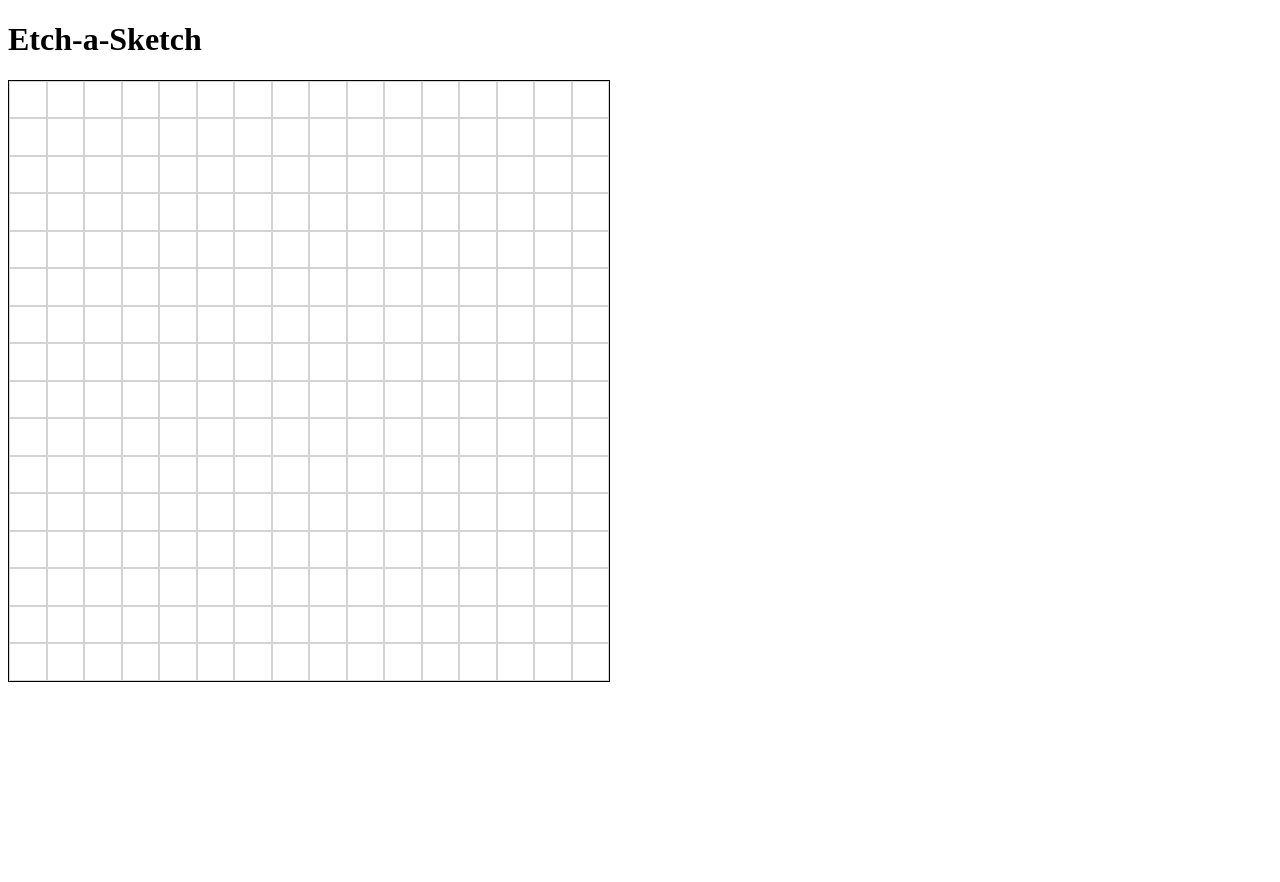
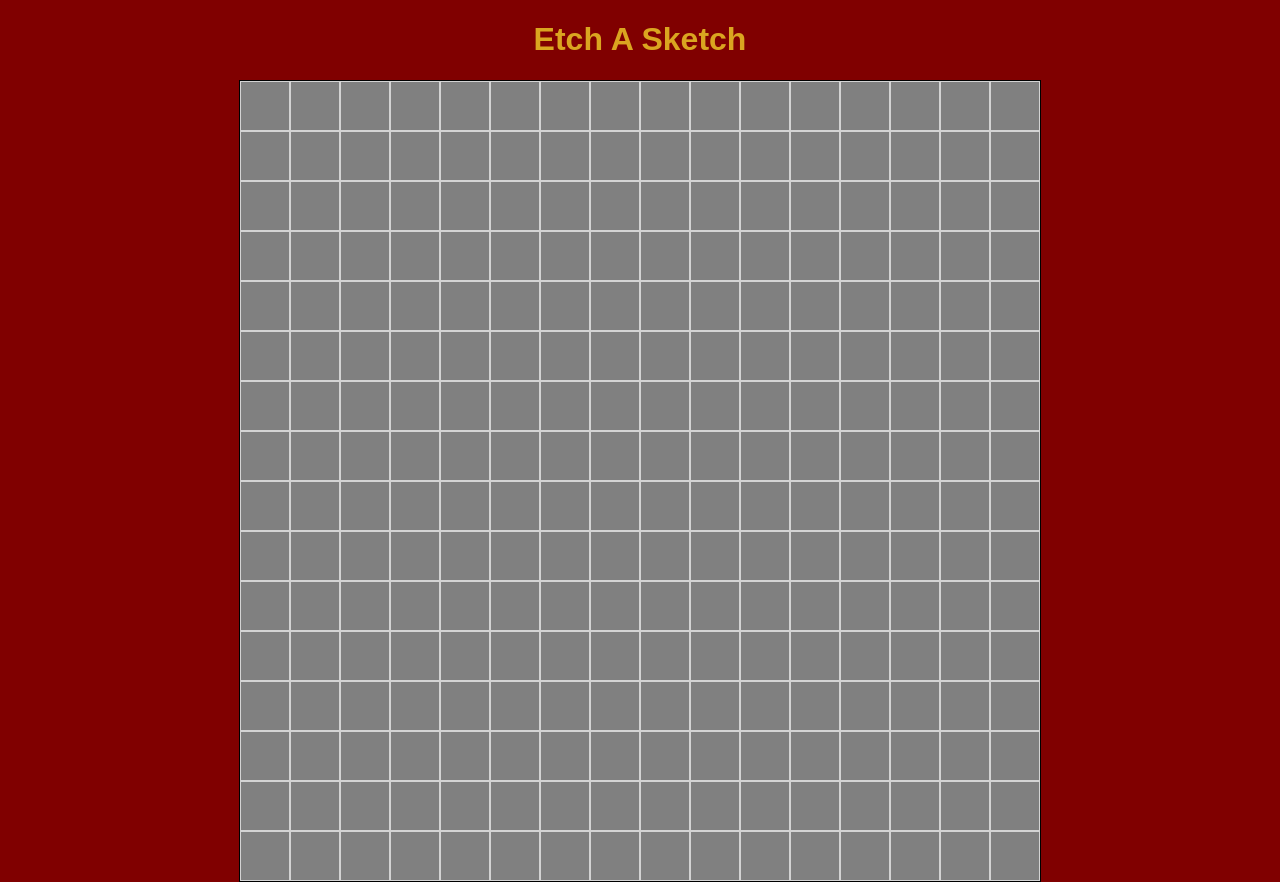
Before and after one commit to AngryHickory/etch, a plain HTML site: page index.html in a window 1280 px wide. Before the commit the page ends 800 px from the top, so only its background shows below. Drawn offline with Linux system fonts and the light colour scheme.

Commit message:
Add css to center contents on webpage
added flexbox to body so that everything is centered,
added colors to resemble an Etch A Sketch

```diff
--- a/index.html
+++ b/index.html
@@ -9,7 +9,7 @@
 </head>
 <body>
     <div class="header">
-        <h1>Etch-a-Sketch</h1>
+        <h1>Etch A Sketch</h1>
     </div>
     <div class="outerContainer">
         <div id="gridContainer"></div>
--- a/script.js
+++ b/script.js
@@ -6,26 +6,22 @@ document.addEventListener("DOMContentLoaded", function() {
 const numRows = 16;
 const numCols = 16;
 
-function createGrid(rows, cols) {
-  const gridContainer = document.getElementById('gridContainer');
+function createGrid(rows, cols) { // this line defines a function named createGrid - it takes the parameters rows and cols
+  const gridContainer = document.getElementById('gridContainer'); // this line references the html element with the ID gridContainer
 
-  for (let i = 0; i < rows; i++) {
-    // 1. Create a row element
-    const row = document.createElement('div');
-    row.classList.add('grid-row'); // Add class for styling
+  for (let i = 0; i < rows; i++) { // this is the outer for loop for the rows
+    const row = document.createElement('div'); // this line creates a new div element inside the outer loop, it will be a row in the grid.
+    row.classList.add('grid-row'); // this line adds a CSS class called grid-row to the new row div
 
-    for (let j = 0; j < cols; j++) {
-      // 2. Create a cell element
-      const cell = document.createElement('div');
+    for (let j = 0; j < cols; j++) { // this is the inner for loop, it's for the columns.
+      const cell = document.createElement('div'); // this line creates a new div that will be a cell in the grid.
       cell.classList.add('grid-cell'); // Add class for styling
 
-      // 3. Append the cell to the row
-      row.appendChild(cell);
+      row.appendChild(cell); // this line appends the cell element to the row element. this makes the cell the child of the row in HTML.
     }
 
-    // 4. Append the row to the grid container
-    gridContainer.appendChild(row);
+    gridContainer.appendChild(row); // this appends the row to the grid container once the inner loop is finished adding cells.
   }
 }
 
-createGrid(16, 16);
+createGrid(16, 16); // this line calls the function with two arguments: rows, columns
--- a/style.css
+++ b/style.css
@@ -1,8 +1,24 @@
+body {
+    display: flex;
+    justify-content: center;
+    align-items: center;
+    flex-direction: column;
+    min-height: 100vh;
+    margin: 0;
+    background-color: maroon;
+}
+
+h1 {
+    color: goldenrod;
+    font-family: Chalkduster, fantasy;
+    font-size: xx-large;
+}
+
 #gridContainer {
     display: flex;
     flex-direction: column;
-    width: 600px;
-    height: 600px;
+    width: 800px;
+    height: 800px;
     border: 1px solid black;
 }
 
@@ -15,4 +31,5 @@
     flex: 1;
     border: 1px solid lightgray;
     box-sizing: border-box;
+    background-color: grey;
 }
```
